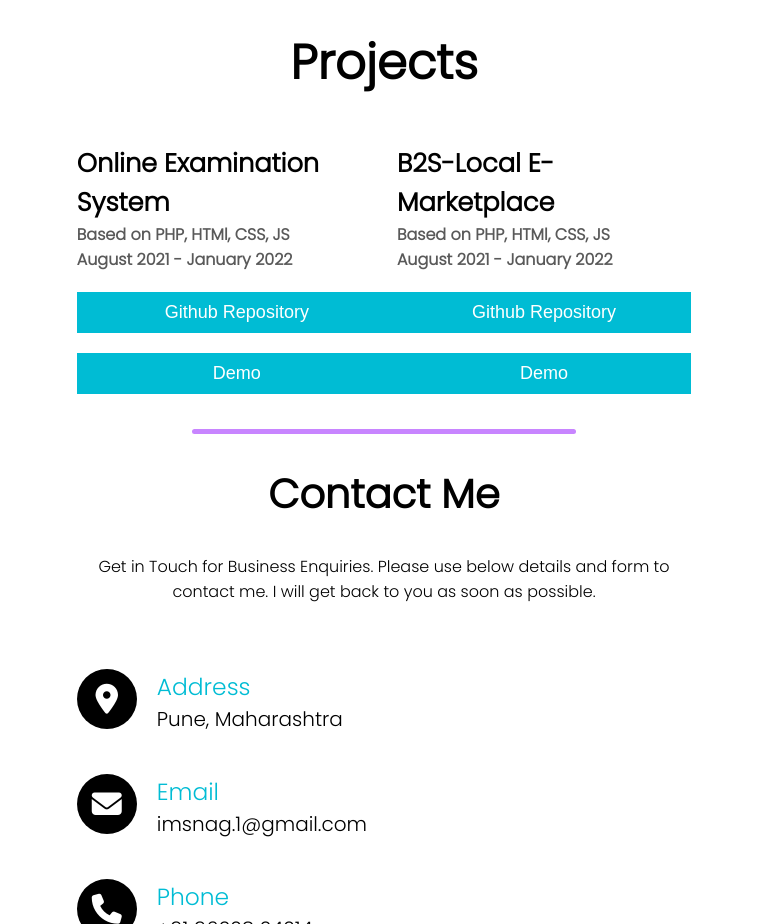
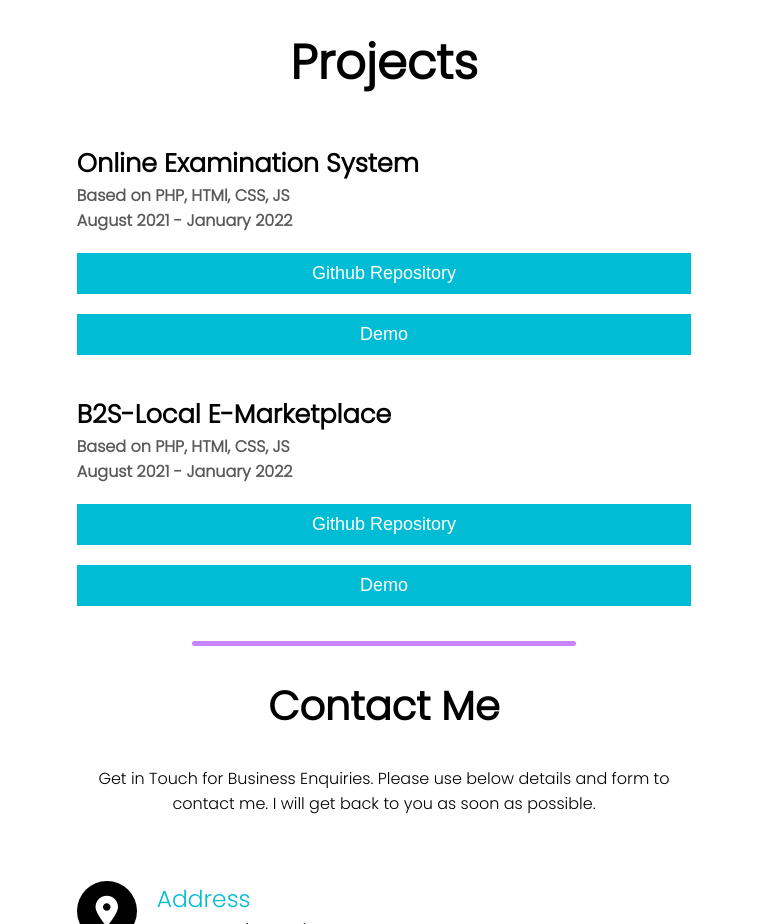
Before and after one commit to Snag-hub/portfolio, a plain HTML site: page index.html in a window 768 px wide. Shown: the part 2921-3845 px from the top of the page. Drawn offline with Linux system fonts and the light colour scheme.

Commit message:
Fixed Mashup btw Projects

```diff
--- a/css/style.css
+++ b/css/style.css
@@ -618,6 +618,9 @@ hr {
   .educationMain {
     flex-direction: column;
   }
+  .projectsMain {
+    flex-direction: column;
+  }
   .contact {
     padding: 0px;
   }
```
